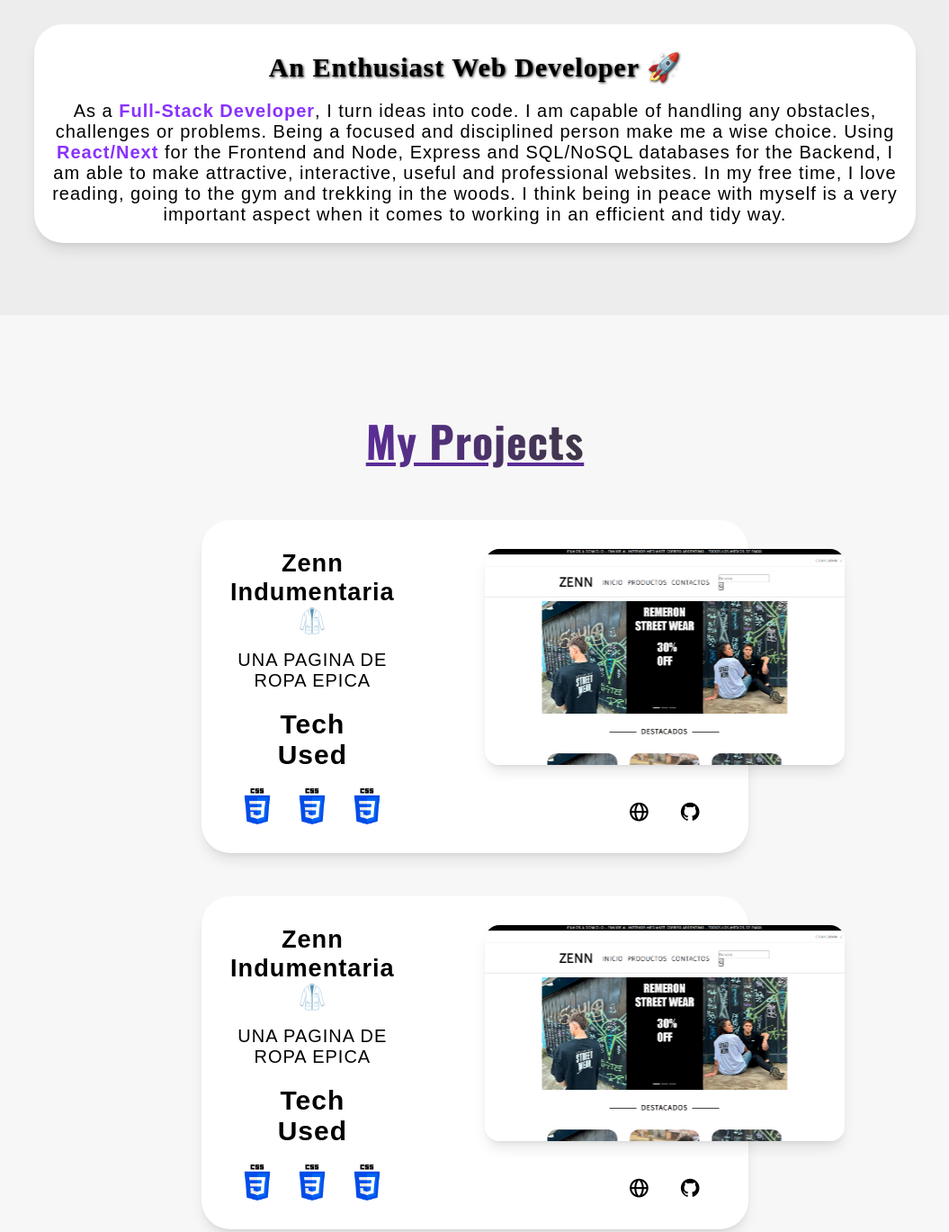
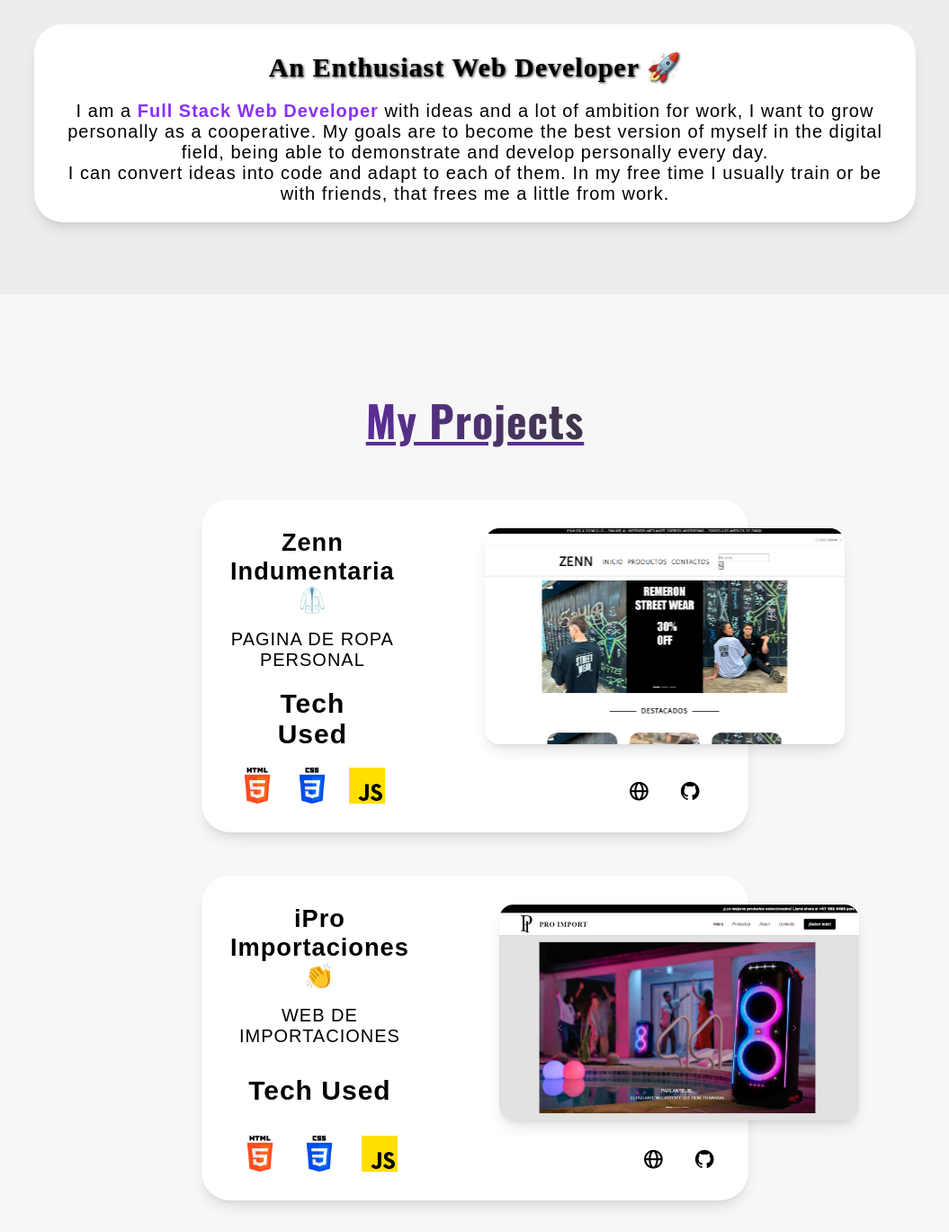
Before and after one commit to FrancoMarmo/portfolio, a website: page index.html in a window 1280 px wide. Shown: the part 1261-2630 px from the top of the page at 90% size, without its empty margins (112-1167 px from the left). Drawn offline with nearby package versions, Linux system fonts and the light colour scheme.

Commit message:
ipro agregado

```diff
--- a/index.html
+++ b/index.html
@@ -60,9 +60,10 @@
             <div class="aboutme-container2">
                 <div class="about-text">
                     <h5>An Enthusiast Web Developer &#128640</h5>
-                    <p>As a <span>Full-Stack Developer</span>, I turn ideas into code. I am capable of handling any obstacles, challenges or problems.
-                        Being a focused and disciplined person make me a wise choice. Using <span>React/Next</span> for the Frontend and Node, Express and SQL/NoSQL databases for the Backend, I am able to make attractive, interactive, useful and professional websites.
-                        In my free time, I love reading, going to the gym and trekking in the woods. I think being in peace with myself is a very important aspect when it comes to working in an efficient and tidy way.</p>
+                    <p>I am a <span>Full Stack Web Developer</span> with ideas and a lot of ambition for work, I want to grow personally as a cooperative.
+                        My goals are to become the best version of myself in the digital field, being able to demonstrate and develop personally every day. <br>
+                         I can convert ideas into code and adapt to each of them.
+                        In my free time I usually train or be with friends, that frees me a little from work.</p>
                 </div>
             </div>
     </section>
@@ -76,7 +77,7 @@
                 <div class="left">
                     <div class="top">
                             <h3 class="proyect-tittle">Zenn Indumentaria &#129404</h3>
-                            <p class="proyect-description">UNA PAGINA DE ROPA EPICA</p>
+                            <p class="proyect-description">PAGINA DE ROPA PERSONAL</p>
                     </div>
                     <div class="bottom">
                         <h3 class="tech-used">Tech Used</h3>
@@ -88,14 +89,14 @@
                     </div>
                 </div>
                 <div class="right">
-                    <a class="img-link" href="">
+                    <a class="img-link" href="#">
                         <div class="img-proyect-1"></div>
                     </a>
                     <div class="proyect-links">
-                        <a href="">
+                        <a href="https://zenn-indumentaria.netlify.app/" target="_blank">
                             <i class="bx bx-sm bx-globe"></i>
                         </a>
-                        <a href="">
+                        <a href="https://github.com/FrancoMarmo/Zennindumentaria" target="_blank">
                             <i class="bx bx-sm bxl-github"></i>
                         </a>
                     </div>
@@ -106,8 +107,8 @@
                 <div class="proyect-1 proyect-container">
                     <div class="left">
                         <div class="top">
-                                <h3 class="proyect-tittle">Zenn Indumentaria &#129404</h3>
-                                <p class="proyect-description">UNA PAGINA DE ROPA EPICA</p>
+                                <h3 class="proyect-tittle">iPro Importaciones &#128079</h3>
+                                <p class="proyect-description">WEB DE IMPORTACIONES</p>
                         </div>
                         <div class="bottom">
                             <h3 class="tech-used">Tech Used</h3>
@@ -120,13 +121,13 @@
                     </div>
                     <div class="right">
                         <a class="img-link" href="">
-                            <div class="img-proyect-1"></div>
+                            <div class="img-proyect-2"></div>
                         </a>
                         <div class="proyect-links">
-                            <a href="">
+                            <a href="https://ipro-importaciones.netlify.app/" target="_blank">
                                 <i class="bx bx-sm bx-globe"></i>
                             </a>
-                            <a href="">
+                            <a href="https://github.com/FrancoMarmo/iPro-Importaciones" target="_blank">
                                 <i class="bx bx-sm bxl-github"></i>
                             </a>
                         </div>
--- a/scss/layout/_trabajos.scss
+++ b/scss/layout/_trabajos.scss
@@ -65,7 +65,7 @@
 } .skill-a{
     height: 2.5rem;
     width: 2.5rem;
-    background: url(/assets/img/css-3.png);
+    background: url(/assets/img/html-5.png);
     background-repeat: no-repeat;
     background-size: contain;
 } .skill-b{
@@ -77,7 +77,7 @@
 } .skill-c{
     height: 2.5rem;
     width: 2.5rem;
-    background: url(/assets/img/css-3.png);
+    background: url(/assets/img/js.png);
     background-repeat: no-repeat;
     background-size: contain;
 } .right{
@@ -99,7 +99,24 @@
     background-position: 50%;
     background-repeat: no-repeat;
     background-size: cover
-} .proyect-links{
+}
+.img-proyect-2{
+    border-radius: 1rem;
+    box-shadow: 0 10px 15px -3px rgba(0,0,0,.1), 0 4px 6px -4px rgba(0,0,0,.1);
+    height: 15rem;
+    transition: -webkit-transform .3s ease;
+    transition: transform .3s ease;
+    transition: transform .3s ease,-webkit-transform .3s ease;
+    width: 25rem;
+} .img-proyect-2:hover{
+    transform: scale(1.01)
+} .img-proyect-2{
+    background: url(/assets/img/IPRO.jfif);
+    background-position: 50%;
+    background-repeat: no-repeat;
+    background-size: cover
+}
+.proyect-links{
     display: flex;
     justify-content: center;
     list-style: none;
```
Also changed, not shown: assets/img/IPRO.jfif (added), css/style.css.
